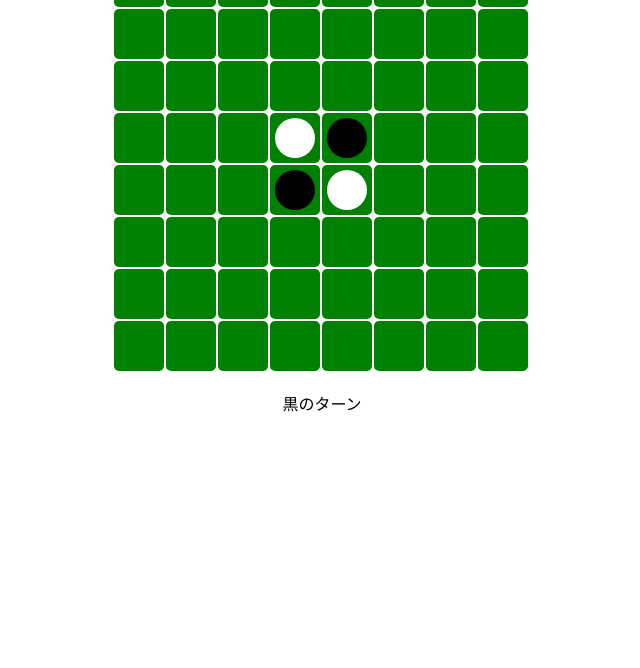
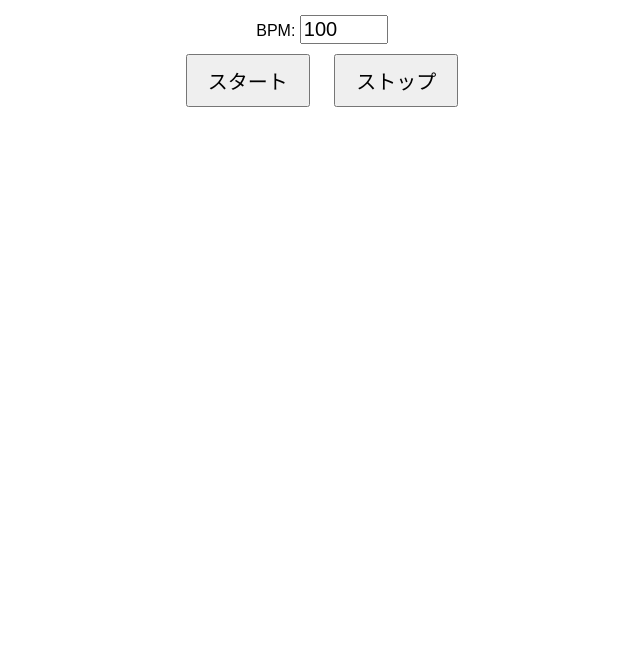
Before and after one commit to ssuukkee/patinko, a plain HTML site: page index.html in a window 1280 px wide. Shown: the part 132-800 px from the top of the page, without its empty margins (318-958 px from the left). Drawn offline with Linux system fonts and the light colour scheme.

Commit message:
Update index.html

```diff
--- a/index.html
+++ b/index.html
@@ -1,177 +1,70 @@
 <!DOCTYPE html>
 <html lang="ja">
 <head>
-    <meta charset="UTF-8">
-    <meta name="viewport" content="width=device-width, initial-scale=1.0">
-    <title>オセロゲーム</title>
+  <meta charset="UTF-8" />
+  <meta name="viewport" content="width=device-width, initial-scale=1.0"/>
+  <title>メトロノーム</title>
   <style>
     body {
+      font-family: sans-serif;
       text-align: center;
+      padding: 50px;
     }
-        .board {
-            display: grid;
-            grid-template-columns: repeat(8, 50px);
-            grid-template-rows: repeat(8, 50px);
-            gap: 2px;
-            margin: 20px auto;
-            width: 416px;
+    input[type="number"] {
+      font-size: 20px;
+      width: 80px;
     }
-        .cell {
-            width: 50px;
-            height: 50px;
-            background-color: green;
-            display: flex;
-            align-items: center;
-            justify-content: center;
-            border-radius: 5px;
+    button {
+      font-size: 20px;
+      margin: 10px;
+      padding: 10px 20px;
     }
-        .black {
-            width: 40px;
-            height: 40px;
-            background-color: black;
-            border-radius: 50%;
-        }
-        .white {
-            width: 40px;
-            height: 40px;
-            background-color: white;
-            border-radius: 50%;
+    h1 {
+      font-size: 2em;
     }
   </style>
 </head>
 <body>
-    <h1>オセロゲーム</h1>
-    <div id="board" class="board"></div>
-    <p id="turn">黒のターン</p>
-    <p id="result"></p>
+  <h1>🎵 メトロノーム</h1>
+  <label for="bpm">BPM:</label>
+  <input type="number" id="bpm" value="100" min="30" max="300" />
+  <br />
+  <button onclick="startMetronome()">スタート</button>
+  <button onclick="stopMetronome()">ストップ</button>
 
   <script>
-        const board = document.getElementById("board");
-        const turnText = document.getElementById("turn");
-        const resultText = document.getElementById("result");
-        let turn = "black";
-        let boardState = Array(8).fill(null).map(() => Array(8).fill(null));
-        const directions = [
-            [-1, -1], [-1, 0], [-1, 1],
-            [0, -1],         [0, 1],
-            [1, -1], [1, 0], [1, 1]
-        ];
+    let intervalId;
+    let audioCtx = null;
 
-        function initializeBoard() {
-            board.innerHTML = "";
-            for (let row = 0; row < 8; row++) {
-                for (let col = 0; col < 8; col++) {
-                    const cell = document.createElement("div");
-                    cell.classList.add("cell");
-                    cell.dataset.row = row;
-                    cell.dataset.col = col;
-                    cell.addEventListener("click", handleMove);
-                    board.appendChild(cell);
-                }
-            }
-            boardState[3][3] = "white";
-            boardState[4][4] = "white";
-            boardState[3][4] = "black";
-            boardState[4][3] = "black";
-            updateBoard();
+    function playClick() {
+      if (!audioCtx) return;
+      const osc = audioCtx.createOscillator();
+      const envelope = audioCtx.createGain();
+      osc.frequency.value = 1000;
+      envelope.gain.value = 1;
+
+      osc.connect(envelope);
+      envelope.connect(audioCtx.destination);
+
+      osc.start();
+      osc.stop(audioCtx.currentTime + 0.05);
     }
 
-        function getValidMoves(color) {
-            let moves = [];
-            for (let row = 0; row < 8; row++) {
-                for (let col = 0; col < 8; col++) {
-                    if (isValidMove(row, col, color)) {
-                        moves.push({ row, col });
-                    }
-                }
-            }
-            return moves;
+    function startMetronome() {
+      const bpm = parseInt(document.getElementById("bpm").value);
+      const interval = 60000 / bpm;
+
+      if (!audioCtx) {
+        audioCtx = new (window.AudioContext || window.webkitAudioContext)();
       }
 
-        function isValidMove(row, col, color) {
-            row = parseInt(row, 10);
-            col = parseInt(col, 10);
-            if (boardState[row][col] !== null) return false;
-            let opponent = color === "black" ? "white" : "black";
-            for (let [dx, dy] of directions) {
-                let x = row + dx;
-                let y = col + dy;
-                let flipped = [];
-                while (x >= 0 && x < 8 && y >= 0 && y < 8) {
-                    if (boardState[x][y] === opponent) {
-                        flipped.push([x, y]);
-                    } else if (boardState[x][y] === color && flipped.length > 0) {
-                        return true;
-                    } else {
-                        break;
-                    }
-                    x += dx;
-                    y += dy;
-                }
-            }
-            return false;
+      stopMetronome(); // 重複防止
+      intervalId = setInterval(playClick, interval);
     }
 
-        function handleMove(event) {
-            if (turn !== "black") return;
-            let row = parseInt(event.target.dataset.row, 10);
-            let col = parseInt(event.target.dataset.col, 10);
-            if (!isValidMove(row, col, turn)) return;
-            boardState[row][col] = turn;
-            flipDisks(row, col, turn);
-            updateBoard();
-            turn = "white";
-            setTimeout(aiMove, 500);
+    function stopMetronome() {
+      clearInterval(intervalId);
     }
-
-        function aiMove() {
-            let moves = getValidMoves("white");
-            if (moves.length === 0) {
-                turn = "black";
-                return;
-            }
-            let move = moves[Math.floor(Math.random() * moves.length)];
-            boardState[move.row][move.col] = "white";
-            flipDisks(move.row, move.col, "white");
-            updateBoard();
-            turn = "black";
-        }
-
-        function flipDisks(row, col, color) {
-            let opponent = color === "black" ? "white" : "black";
-            for (let [dx, dy] of directions) {
-                let x = row + dx;
-                let y = col + dy;
-                let flipped = [];
-                while (x >= 0 && x < 8 && y >= 0 && y < 8) {
-                    if (boardState[x][y] === opponent) {
-                        flipped.push([x, y]);
-                    } else if (boardState[x][y] === color && flipped.length > 0) {
-                        flipped.forEach(([fx, fy]) => boardState[fx][fy] = color);
-                        break;
-                    } else {
-                        break;
-                    }
-                    x += dx;
-                    y += dy;
-                }
-            }
-        }
-
-        function updateBoard() {
-            document.querySelectorAll(".cell").forEach(cell => {
-                let row = parseInt(cell.dataset.row, 10);
-                let col = parseInt(cell.dataset.col, 10);
-                cell.innerHTML = "";
-                if (boardState[row][col]) {
-                    const disc = document.createElement("div");
-                    disc.classList.add(boardState[row][col]);
-                    cell.appendChild(disc);
-                }
-            });
-        }
-
-        initializeBoard();
   </script>
 </body>
 </html>
```
Lines whose indentation alone changed are shown as unchanged.
